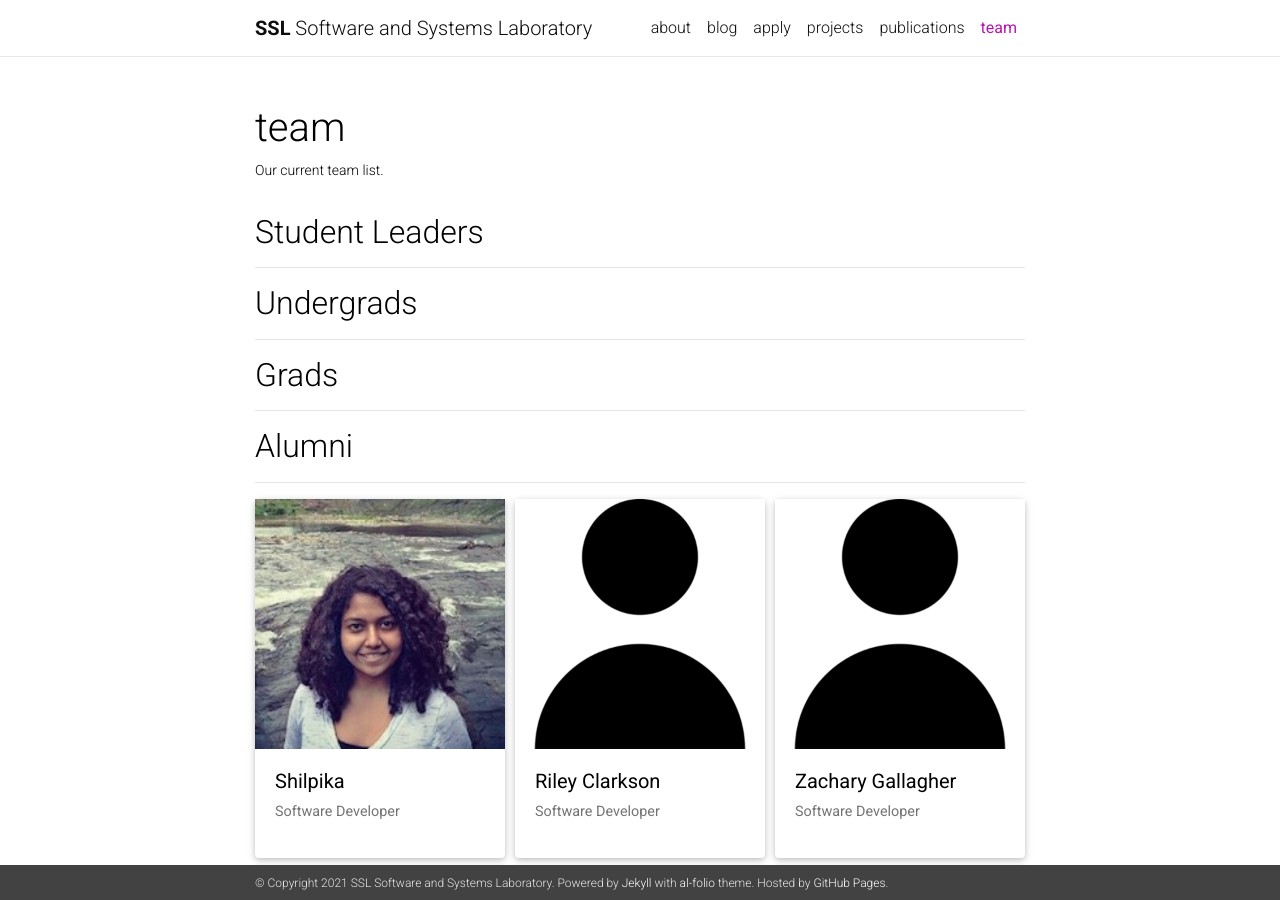
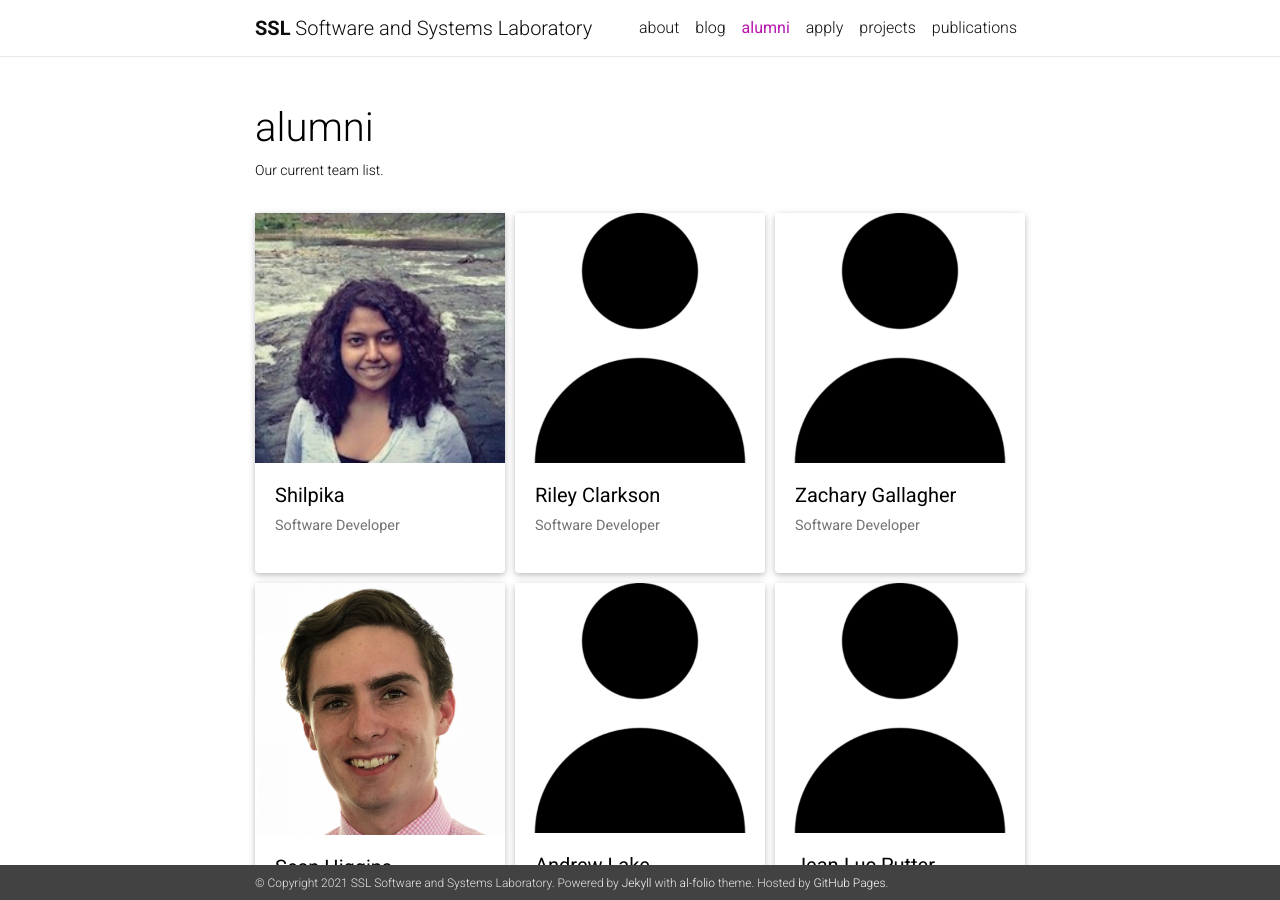
Before and after one commit to NicholasSynovic/LUC-SSL-Website, a Jekyll site: the page built from _pages/team.md, in a window 1280 px wide and 900 px high. Built offline with Jekyll 4.4.1, drawn with Linux system fonts in a browser that asks for light colours; nearby versions of some CDN libraries; a style sheet for code colours, icons or effects is not loaded.

Commit message:
Remove former sections

```diff
--- a/_pages/team.md
+++ b/_pages/team.md
@@ -1,26 +1,11 @@
 ---
 layout: page
-title: team
-permalink: /team/
+title: alumni
+permalink: /alumni/
 description: Our current team list.
 nav: true
 ---
 
-## Student Leaders
-
----
-
-## Undergrads
-
----
-
-## Grads
-
----
-
-## Alumni
-
----
 <!-- Alumni Projects Grid -->
 <div class="projects grid">
   {% assign sorted_alumni = site.data.alumni %}
```
